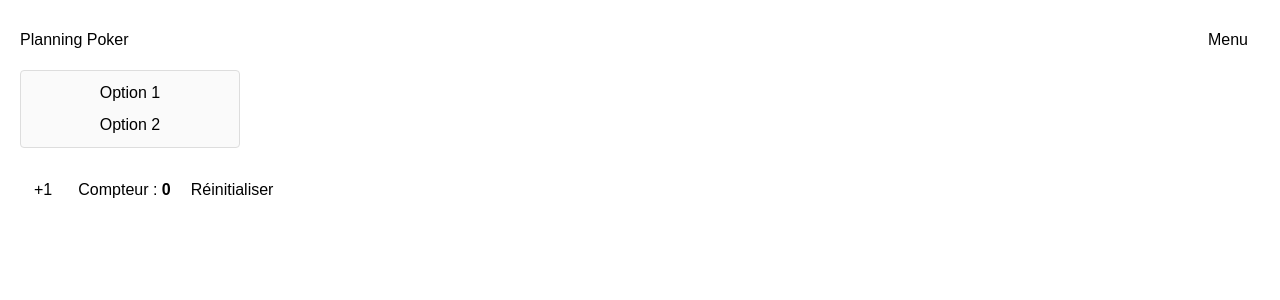
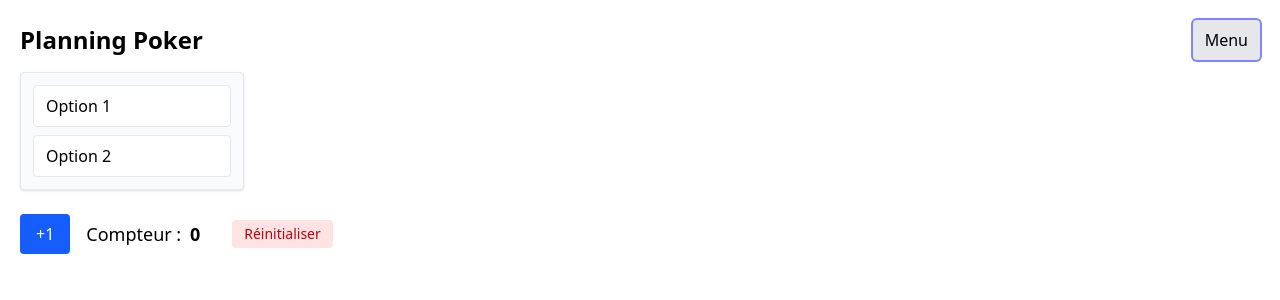
Before and after one commit to AxelDoussoux/Conception-de-projet--Planning-Poker-Doussoux-Berger, a React (Vite) app: page / in a window 1280 px wide. Both pictures are taken after a click on the button "Menu". Shown: the top 300 px of the page. Built offline with nearby package versions, Linux system fonts and the light colour scheme.

Commit message:
Refactor App component to use Tailwind CSS for styling and improve layout

```diff
--- a/src/App.tsx
+++ b/src/App.tsx
@@ -1,41 +1,38 @@
-import React, { useState, type JSX } from 'react';
+import { useState, type JSX } from 'react';
 
 function App(): JSX.Element {
   const [count, setCount] = useState<number>(0);
   const [menuOpen, setMenuOpen] = useState<boolean>(false);
 
   return (
-    <div style={{ fontFamily: 'sans-serif', padding: 20 }}>
-      <header style={{ display: 'flex', justifyContent: 'space-between', alignItems: 'center' }}>
-        <h1 style={{ margin: 0 }}>Planning Poker</h1>
+    <div className="font-sans p-5">
+      <header className="flex justify-between items-center">
+        <h1 className="text-2xl font-semibold m-0">Planning Poker</h1>
         <button
           onClick={() => setMenuOpen(open => !open)}
           aria-expanded={menuOpen}
-          style={{ padding: '8px 12px' }}
+          className="px-3 py-2 bg-gray-200 rounded hover:bg-gray-300 focus:outline-none focus:ring-2 focus:ring-indigo-400"
         >
           Menu
         </button>
       </header>
 
       {menuOpen && (
-        <nav
-          style={{
-            border: '1px solid #ddd',
-            padding: 10,
-            marginTop: 10,
-            width: 220,
-            borderRadius: 4,
-            background: '#fafafa',
-          }}
-        >
-          <ul style={{ listStyle: 'none', padding: 0, margin: 0 }}>
-            <li style={{ marginBottom: 8 }}>
-              <button onClick={() => alert('Option 1')} style={{ width: '100%' }}>
+        <nav className="border border-gray-200 p-3 mt-3 w-56 rounded bg-gray-50 shadow-sm">
+          <ul className="space-y-2 p-0 m-0 list-none">
+            <li>
+              <button
+                onClick={() => alert('Option 1')}
+                className="w-full text-left bg-white border border-gray-200 rounded px-3 py-2 hover:bg-gray-100"
+              >
                 Option 1
               </button>
             </li>
             <li>
-              <button onClick={() => alert('Option 2')} style={{ width: '100%' }}>
+              <button
+                onClick={() => alert('Option 2')}
+                className="w-full text-left bg-white border border-gray-200 rounded px-3 py-2 hover:bg-gray-100"
+              >
                 Option 2
               </button>
             </li>
@@ -43,18 +40,21 @@ function App(): JSX.Element {
         </nav>
       )}
 
-      <main style={{ marginTop: 20 }}>
-        <div style={{ display: 'flex', alignItems: 'center', gap: 12 }}>
+      <main className="mt-6">
+        <div className="flex items-center gap-4">
           <button
             onClick={() => setCount(c => c + 1)}
-            style={{ padding: '10px 14px', fontSize: 16 }}
+            className="px-4 py-2 text-white bg-blue-600 rounded hover:bg-blue-700 focus:outline-none focus:ring-2 focus:ring-blue-300"
           >
             +1
           </button>
-          <div>
-            Compteur : <strong>{count}</strong>
+          <div className="text-lg">
+            Compteur : <strong className="ml-1">{count}</strong>
           </div>
-          <button onClick={() => setCount(0)} style={{ marginLeft: 8 }}>
+          <button
+            onClick={() => setCount(0)}
+            className="ml-4 px-3 py-1 text-sm bg-red-100 text-red-700 rounded hover:bg-red-200"
+          >
             Réinitialiser
           </button>
         </div>
```
